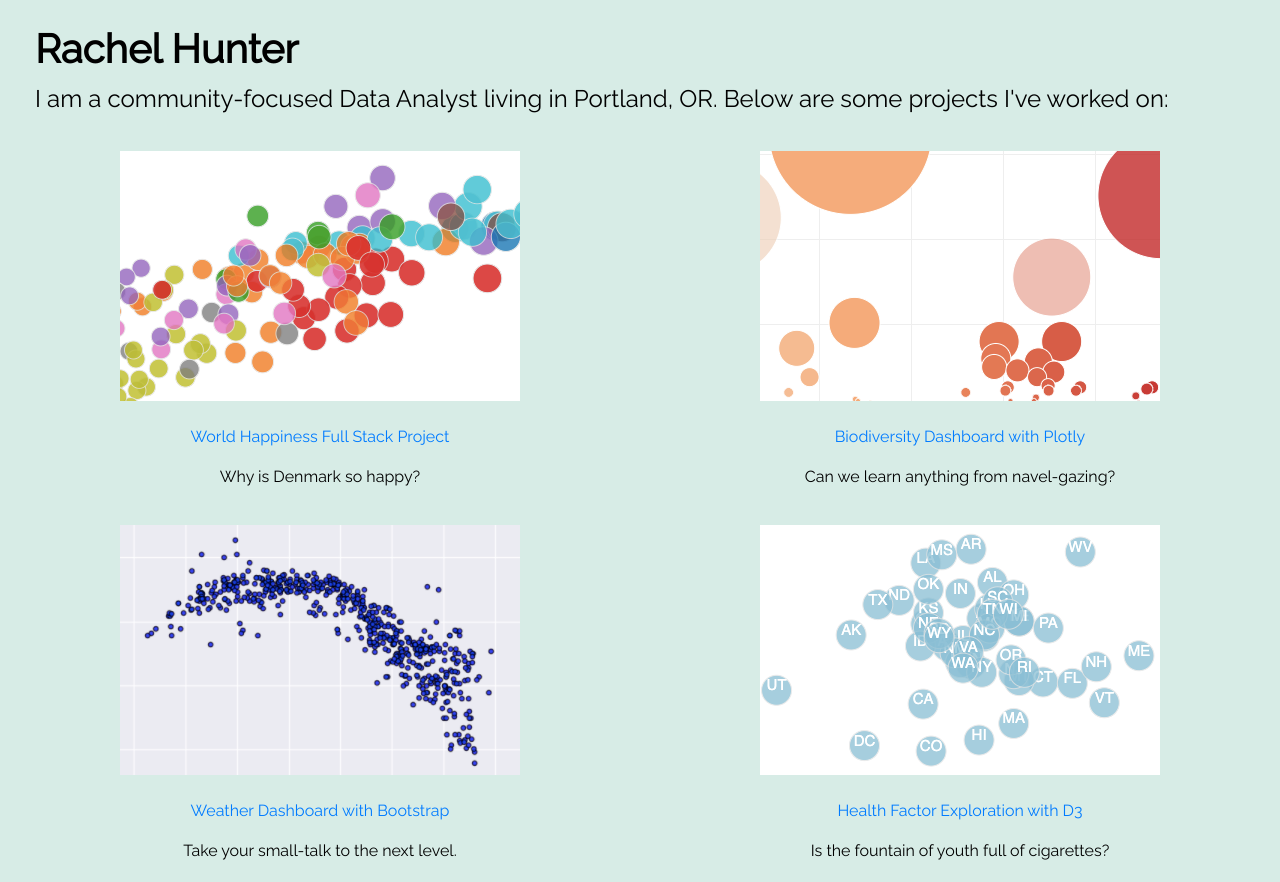
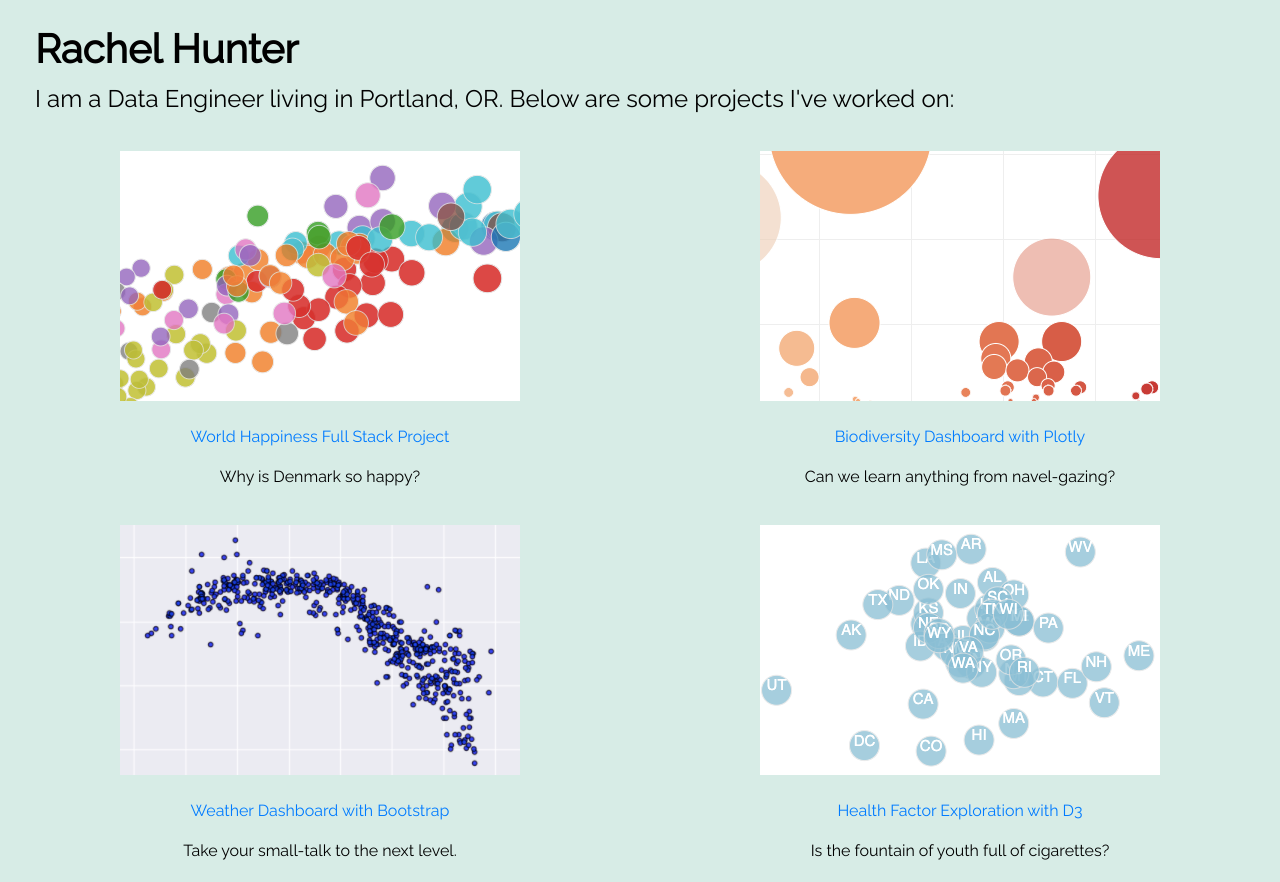
Before and after one commit to hunterracheld/hunterracheld.github.io, a plain HTML site: page index.html in a window 1280 px wide. Shown: the top 882 px of the page. Drawn offline with nearby package versions, Linux system fonts and the light colour scheme.

Commit message:
Update index.html

```diff
--- a/index.html
+++ b/index.html
@@ -30,7 +30,7 @@
         <header class="row">
             <div class="col-12">
                 <h1>Rachel Hunter</h1>
-                <h4>I am a community-focused Data Analyst living in Portland, OR. Below are some projects I've worked
+                <h4>I am a Data Engineer living in Portland, OR. Below are some projects I've worked
                     on:</h4>
             </div>
         </header>
```
